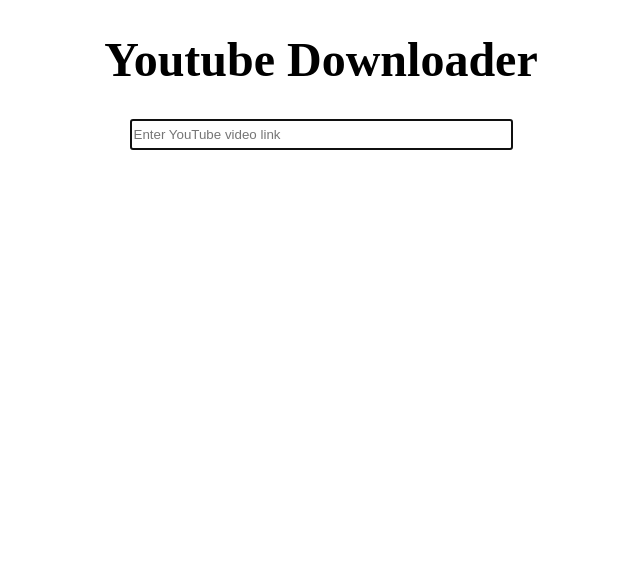
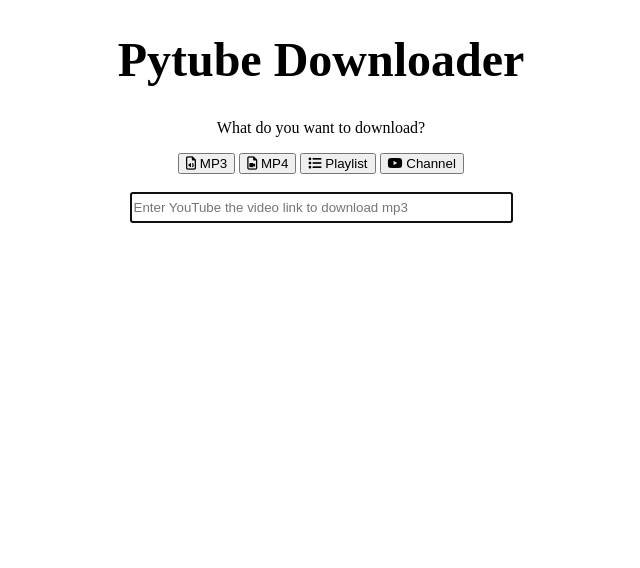
Before and after one commit to RipClaw15/pytube, a Django app: page / in a window 1280 px wide. Shown: the top 568 px of the page, without its empty margins (319-959 px from the left). Run offline with Django 4.2, Linux system fonts and the light colour scheme; some libraries are stand-ins or nearby versions.

Commit message:
added buttons and some js to switch between the forms

```diff
--- a/youtube_downloader/downloader/static/downloader/logic.js
+++ b/youtube_downloader/downloader/static/downloader/logic.js
@@ -1,15 +1,38 @@
-function openExplorer() {
-    const { dialog } = require('electron').remote;
-    const fs = require('fs');
+document.addEventListener('DOMContentLoaded', function() {
+    document.querySelector('#mp3-btn').addEventListener('click', () => load_mp3_url());
+    document.querySelector('#mp4-btn').addEventListener('click', () => load_mp4_url());
+    document.querySelector('#playlist-btn').addEventListener('click', () => load_playlist_url());
+    document.querySelector('#channel-btn').addEventListener('click', () => load_channel_url());
+})
 
-    dialog.showOpenDialog({
-        properties: ['openDirectory']
-    }).then(result => {
-        if (!result.canceled) {
-            const folderPath = result.filePaths[0];
-            document.getElementById('location').value = folderPath;
-        }
-    }).catch(err => {
-        console.log(err);
-    });
+function load_mp3_url()
+{
+    document.querySelector('#mp4').style.display = 'none';
+    document.querySelector('#playlist').style.display = 'none';
+    document.querySelector('#channel').style.display = 'none';
+    document.querySelector('#mp3').style.display = 'block';
 }
+
+function load_mp4_url()
+{
+    document.querySelector('#mp3').style.display = 'none';
+    document.querySelector('#playlist').style.display = 'none';
+    document.querySelector('#channel').style.display = 'none';
+    document.querySelector('#mp4').style.display = 'block';
+}
+
+function load_playlist_url()
+{
+    document.querySelector('#mp3').style.display = 'none';
+    document.querySelector('#mp4').style.display = 'none';
+    document.querySelector('#channel').style.display = 'none';
+    document.querySelector('#playlist').style.display = 'block';
+}
+
+function load_channel_url()
+{
+    document.querySelector('#mp3').style.display = 'none';
+    document.querySelector('#mp4').style.display = 'none';
+    document.querySelector('#playlist').style.display = 'none';
+    document.querySelector('#channel').style.display = 'block';
+}
--- a/youtube_downloader/downloader/static/downloader/styles.css
+++ b/youtube_downloader/downloader/static/downloader/styles.css
@@ -7,14 +7,13 @@
     font-size: 3em;
 }
 
-#link-form {
-    width: 550px;
-    height: 450px;
-    margin: auto;
-    position: relative;
-   }
+
 
    input {
     width: 375px;
     height: 25px;
    }
+
+#mp4, #playlist, #channel{
+    display: none;
+}
--- a/youtube_downloader/downloader/templates/downloader/page.html
+++ b/youtube_downloader/downloader/templates/downloader/page.html
@@ -6,12 +6,36 @@
     <meta charset="UTF-8">
     <meta name="viewport" content="width=device-width, initial-scale=1.0">
     <link rel="stylesheet" href="{% static 'downloader/styles.css' %}">
-    <title>Document</title>
+
+    <link rel="stylesheet" href="https://cdnjs.cloudflare.com/ajax/libs/font-awesome/4.7.0/css/font-awesome.min.css">
+        <script src="https://kit.fontawesome.com/99cd413302.js" crossorigin="anonymous"></script>
+    <title>PyTube Downloader</title>
 </head>
 <body>
-    <h1>Youtube Downloader</h1>
-    <form action="{% url 'mp3' %}" method="get" id="link-form">
-        <input autofocus type="text" name="link" placeholder="Enter YouTube video link">
+    <h1>Pytube Downloader</h1>
+    <p>What do you want to download?</p>
+    <button class="btn btn-sm btn-outline-dark" id="mp3-btn"><i class="fa-regular fa-file-audio"></i> MP3</button>
+    <button class="btn btn-sm btn-outline-dark" id="mp4-btn"><i class="fa-regular fa-file-video"></i> MP4</button>
+    <button class="btn btn-sm btn-outline-dark" id="playlist-btn"><i class="fa-solid fa-list"></i> Playlist</button>
+    <button class="btn btn-sm btn-outline-dark" id="channel-btn"><i class="fa-brands fa-youtube"></i></i> Channel</button>
+    <br>
+    <br>
+    <form action="{% url 'mp3' %}" method="get" id="mp3">
+        <input autofocus type="text" name="link" placeholder="Enter YouTube the video link to download mp3">
     </form>
+    <form action="{% url 'mp4' %}" method="get" id="mp4">
+        <input autofocus type="text" name="link" placeholder="Enter YouTube the video link to download mp4">
+    </form>
+    <form action="{% url 'playlist' %}" method="get" id="playlist">
+        <input autofocus type="text" name="link" placeholder="Enter YouTube playlist link to download">
+    </form>
+    <form action="{% url 'channel' %}" method="get" id="channel">
+        <input autofocus type="text" name="link" placeholder="Enter YouTube channel link to download">
+    </form>
+
+    {% block script %}
+    <script src="{% static 'downloader/logic.js' %}"></script>
+    {% endblock %}
+
 </body>
 </html>
--- a/youtube_downloader/downloader/urls.py
+++ b/youtube_downloader/downloader/urls.py
@@ -5,5 +5,8 @@
 urlpatterns = [
     path("", views.index, name="index"),
     path("mp3", views.mp3_download, name="mp3"),
+    path("mp4", views.mp4_download, name="mp4"),
+    path("playlist", views.playlist_download, name="playlist"),
+    path("channel", views.channel_download, name="channel"),
 
 ]
--- a/youtube_downloader/downloader/views.py
+++ b/youtube_downloader/downloader/views.py
@@ -36,5 +36,11 @@
     else:
         return HttpResponse("Method not allowed", status=405)
 
-def video_download(request):
+def mp4_download(request):
     pass
+
+def playlist_download(request):
+    pass
+
+def channel_download(request):
+    pass
```
